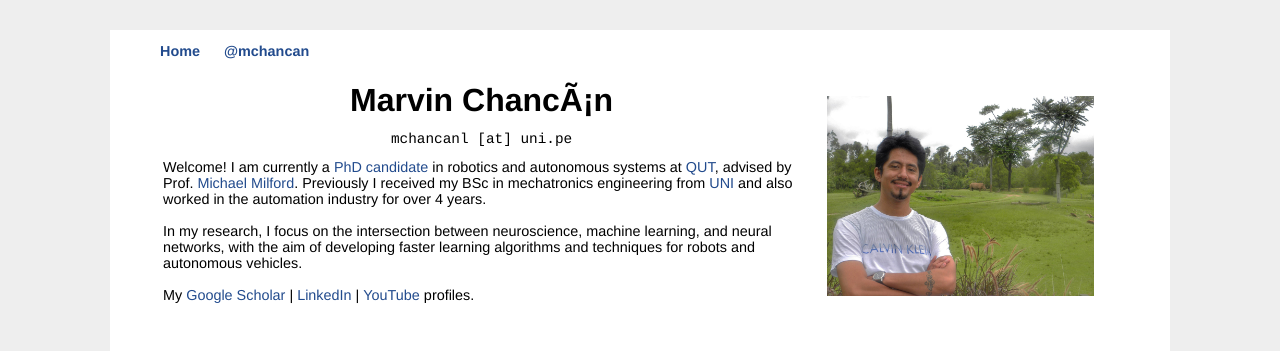
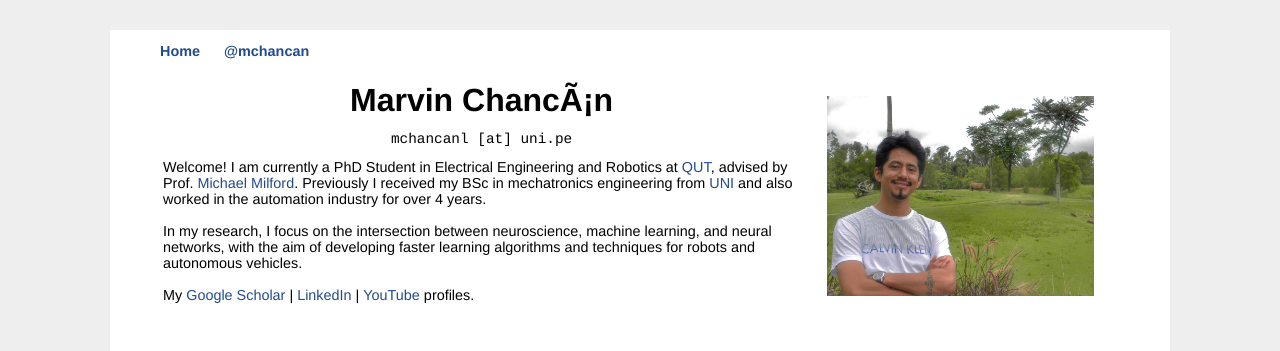
Before and after one commit to mchancan/mchancan.github.io, a Jekyll site: the page built from index.html, in a window 1280 px wide and 900 px high. Shown: the top 351 px of the window. Built offline with Jekyll 4.4.1, drawn with Linux system fonts in a browser that asks for light colours; comment, search, counter and statistics services are not loaded; some of the changed text lies outside the part shown.

Commit message:
Update index.html

```diff
--- a/index.html
+++ b/index.html
@@ -13,7 +13,7 @@ title: Marvin's Homepage
 		<p align="center"><font face="courier">mchancanl [at] uni.pe</font></p>
 		<!--</div>-->
 		<p align="left">
-			Welcome! I am currently a <a href="https://research.qut.edu.au/qcr/people/marvin-chancan/" target="_blank">PhD candidate</a> in robotics and autonomous systems at <a href="https://www.qut.edu.au/science-engineering/schools/electrical-engineering-robotics" target="_blank">QUT</a>, advised by Prof. <a href="https://scholar.google.com/citations?user=TDSmCKgAAAAJ&hl=en" target="_blank">Michael Milford</a>.
+			Welcome! I am currently a PhD Student in Electrical Engineering and Robotics at <a href="https://www.qut.edu.au" target="_blank">QUT</a>, advised by Prof. <a href="https://scholar.google.com/citations?user=TDSmCKgAAAAJ&hl=en" target="_blank">Michael Milford</a>.
 			Previously I received my BSc in mechatronics engineering from <a href="https://en.wikipedia.org/wiki/National_University_of_Engineering" target="_blank">UNI</a> and also worked in the automation industry for over 4 years.</br>
 			</br>
 			In my research, I focus on the intersection between neuroscience, machine learning, and neural networks, with the aim of developing faster learning algorithms and techniques for robots and autonomous vehicles.</br>
@@ -130,9 +130,9 @@ title: Marvin's Homepage
 
 <h2>Research Experience</h2>
 <ul>
-	<li><b>PhD Student</b> | <a href="https://research.qut.edu.au/qcr/research/ausmuri-neuro-autonomy-neuroscience-inspired-perception-navigation-and-spatial-awareness-for-autonomous-robots/" target="_blank">Australia-US MURI, QUT</a> <div style="float:right; text-align:right">Oct 2019 – Present</div><br>
+	<li><b>PhD Student</b> | <a href="http://sites.bu.edu/neuroautonomy/" target="_blank">AUSMURI, QUT</a> <div style="float:right; text-align:right">Oct 2019 – Present</div><br>
 		&emsp; Project: Neuro-Autonomy: Neuroscience-Inspired Perception, Navigation, and Spatial Awareness for Autonomous Robots.</li>
-	<li><b>PhD Researcher</b> | <a href="https://www.qut.edu.au/science-engineering/schools/electrical-engineering-robotics" target="_blank">QUT EER</a> <div style="float:right; text-align:right">Apr 2018 – Present</div><br>
+	<li><b>PhD Researcher</b> | <a href="https://www.qut.edu.au" target="_blank">QUT</a> <div style="float:right; text-align:right">Apr 2018 – Present</div><br>
 		&emsp; Topic: Brain-inspired localization and learning for robots and autonomous vehicles.</li>
 	<li><b>Research Assistant</b> | <a href="https://www.puc-rio.br" target="_blank">PUC-Rio</a> <div style="float:right; text-align:right">Aug 2012 – Oct 2012</div><br>
 		&emsp; Topic: Optimization of petroleum production process using genetic algorithms (GA).</li>
```
